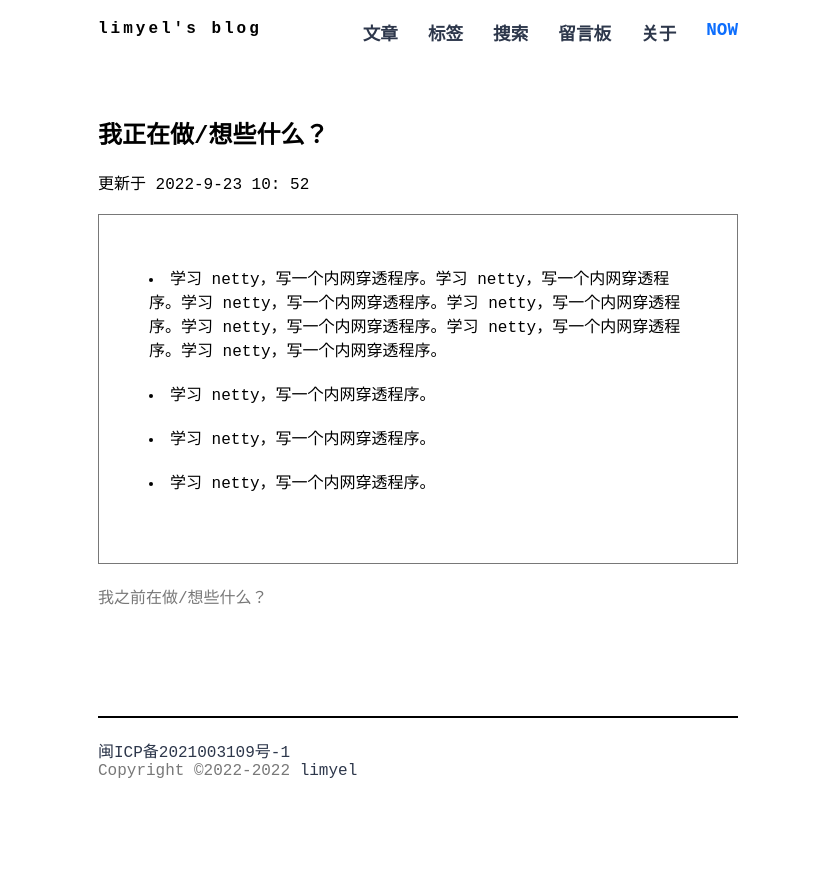
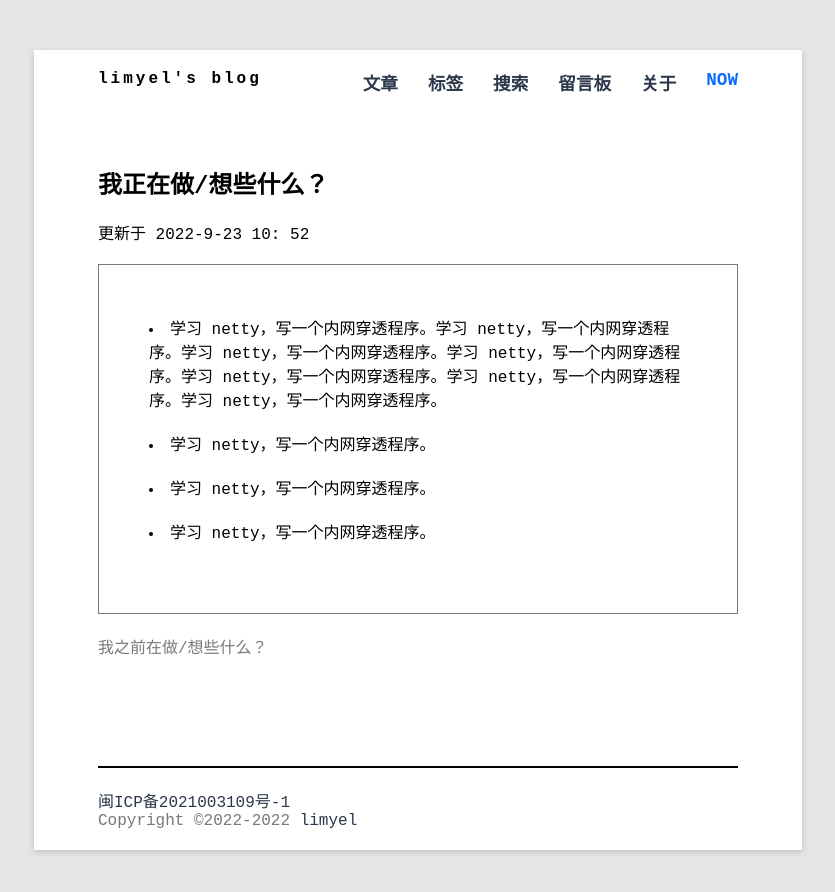
Before and after one commit to limyel/blog-page, a Vue app: page /now in a window 1280 px wide. Shown: the top 892 px of the page, without its empty margins (222-1057 px from the left). Before the commit the page ends 800 px from the top, so only its background shows below. Built offline with nearby package versions, Linux system fonts and the light colour scheme; a web font is replaced by a local one; what @kangc/v-md-editor would draw is missing.

Commit message:
修改样式

```diff
--- a/src/App.vue
+++ b/src/App.vue
@@ -40,6 +40,11 @@ body * {
 .app {
   width: 100vw;
   min-height: 100vh;
+  padding: 50px 0;
+}
+
+body {
+  background-color: #e6e6e6;
 }
 
 /* markdown 样式 */
--- a/src/components/Theme.vue
+++ b/src/components/Theme.vue
@@ -25,17 +25,17 @@ export default {
 
 @media (min-width: 0px) and (max-width: 1600px) {
   .theme {
-    width: 50%;
-    margin-left: 25%;
-    margin-right: 25%;
+    width: 60%;
+    margin-left: 20%;
+    margin-right: 20%;
   }
 }
 
 @media screen and (min-width: 1600px) {
   .theme {
-    width: 40%;
-    margin-left: 30%;
-    margin-right: 30%;
+    width: 50%;
+    margin-left: 25%;
+    margin-right: 25%;
   }
 }
 
@@ -44,6 +44,9 @@ export default {
   display: flex;
   flex-direction: column;
   min-height: 100vh;
+  background-color: #ffffff;
+  padding: 0 5%;
+  box-shadow: 0 2px 6px rgb(100 100 100 / 30%);
 
   .main {
     flex-grow: 1;
```
